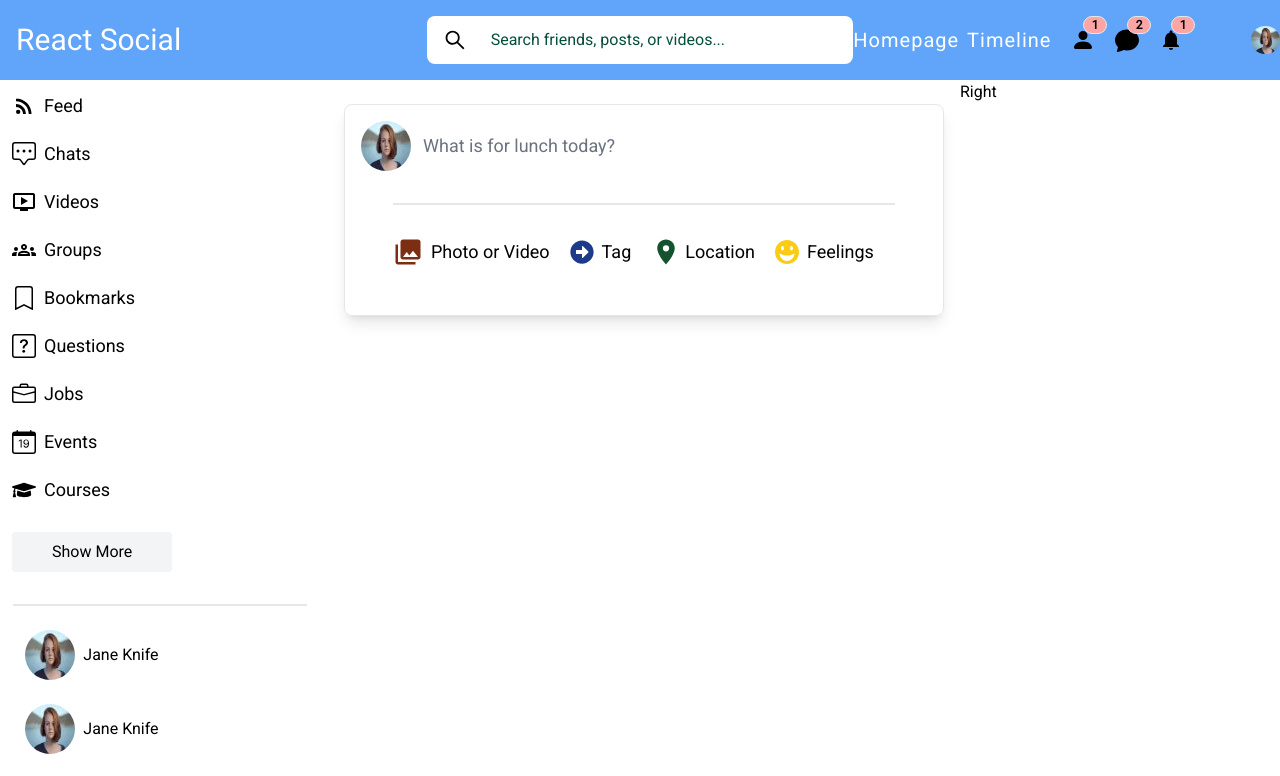
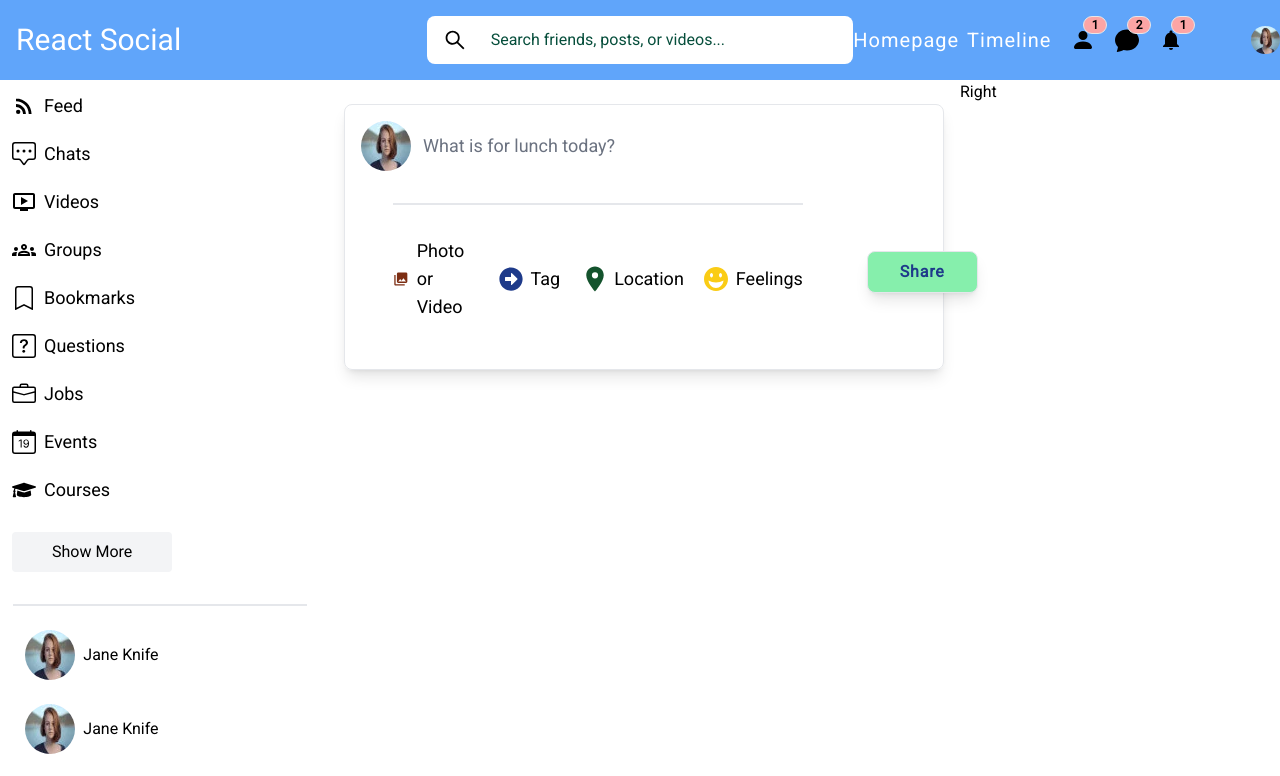
Before and after one commit to xiraynedev/react-social, a React app: page / in a window 1280 px wide. Shown: the top 776 px of the page. Built offline with nearby package versions, Linux system fonts and the light colour scheme.

Commit message:
add share button to share component

```diff
--- a/src/components/Feed/Feed.tsx
+++ b/src/components/Feed/Feed.tsx
@@ -3,8 +3,8 @@ import {Share} from '../Share/Share';
 
 export const Feed: FC = () => {
   return (
-      <section className="col-start-4 col-end-10">
-       <Share />
-      </section>
+    <section className="col-start-4 col-end-10">
+      <Share/>
+    </section>
   );
 };
--- a/src/components/Share/Share.tsx
+++ b/src/components/Share/Share.tsx
@@ -14,7 +14,14 @@ export const Share: FC = () => {
         />
         <p className="text-gray-500 text-lg">What is for lunch today?</p>
       </div>
-      <ShareIcon/>
+      <div className='flex items-center'>
+        <ShareIcon/>
+        <div className='mt-4 ml-8'>
+          <button
+            className='border shadow-lg py-2 px-8 mt-1 text-blue-900
+            bg-green-300 font-bold tracking-wider rounded-lg'>Share</button>
+        </div>
+      </div>
     </div>
   );
 };
```
